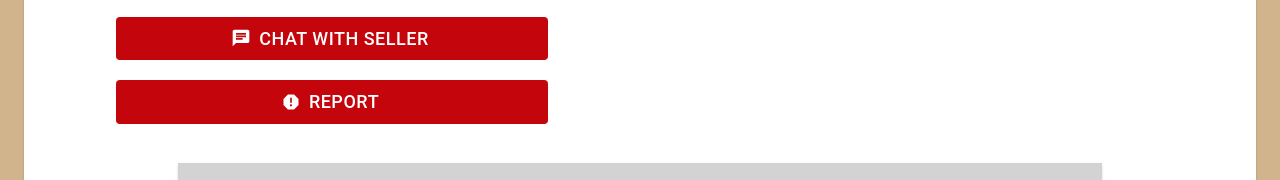
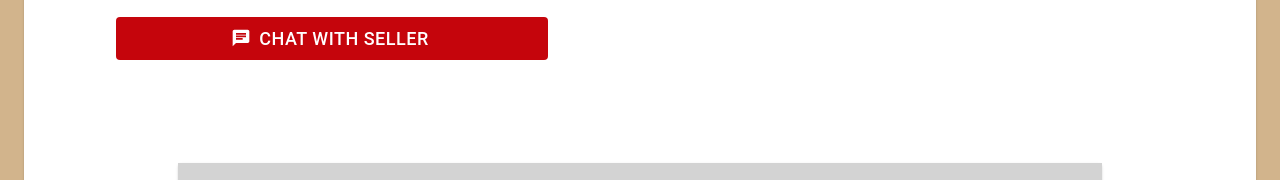
Before and after one commit to andyoconnell21/Badger-Textbooks, a React (Create React App) app in the folder badger-textbooks-app/: page /listing in a window 1280 px wide. Shown: the part 381-561 px from the top of the page. Built offline with nearby package versions, Linux system fonts and the light colour scheme; no server answers; the database is empty; sample sign-in values are in the browser's storage.

Commit message:
Hid report button for now.

```diff
--- a/badger-textbooks-app/src/pages/Listing.js
+++ b/badger-textbooks-app/src/pages/Listing.js
@@ -374,7 +374,7 @@ class Listings extends React.Component {
                     </Button>
                   </Box>
 
-                  <Box hidden={this.state.chatNotNeeded}>
+                  <Box hidden={true}>
                     <Button
                       fullWidth
                       style={{
```
